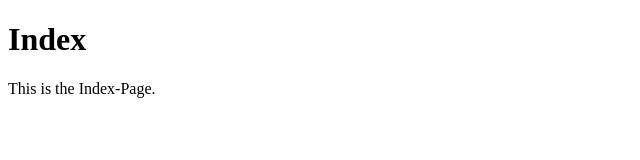
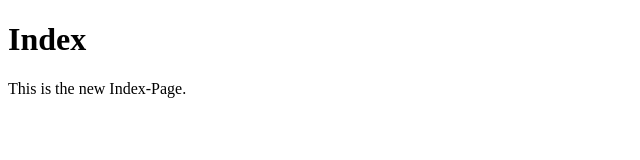
Before and after one commit to bozhi-info/vercel-test, a website: page index.html in a window 1280 px wide. Shown: the full height of the page, 0-640 px from the left. Drawn offline with Linux system fonts and the light colour scheme.

Commit message:
update index.html

```diff
--- a/index.html
+++ b/index.html
@@ -11,7 +11,7 @@
 
 <body>
     <h1>Index</h1>
-        <p>This is the Index-Page.</p>
+        <p>This is the new Index-Page.</p>
 </body>
 
 </html>
```
